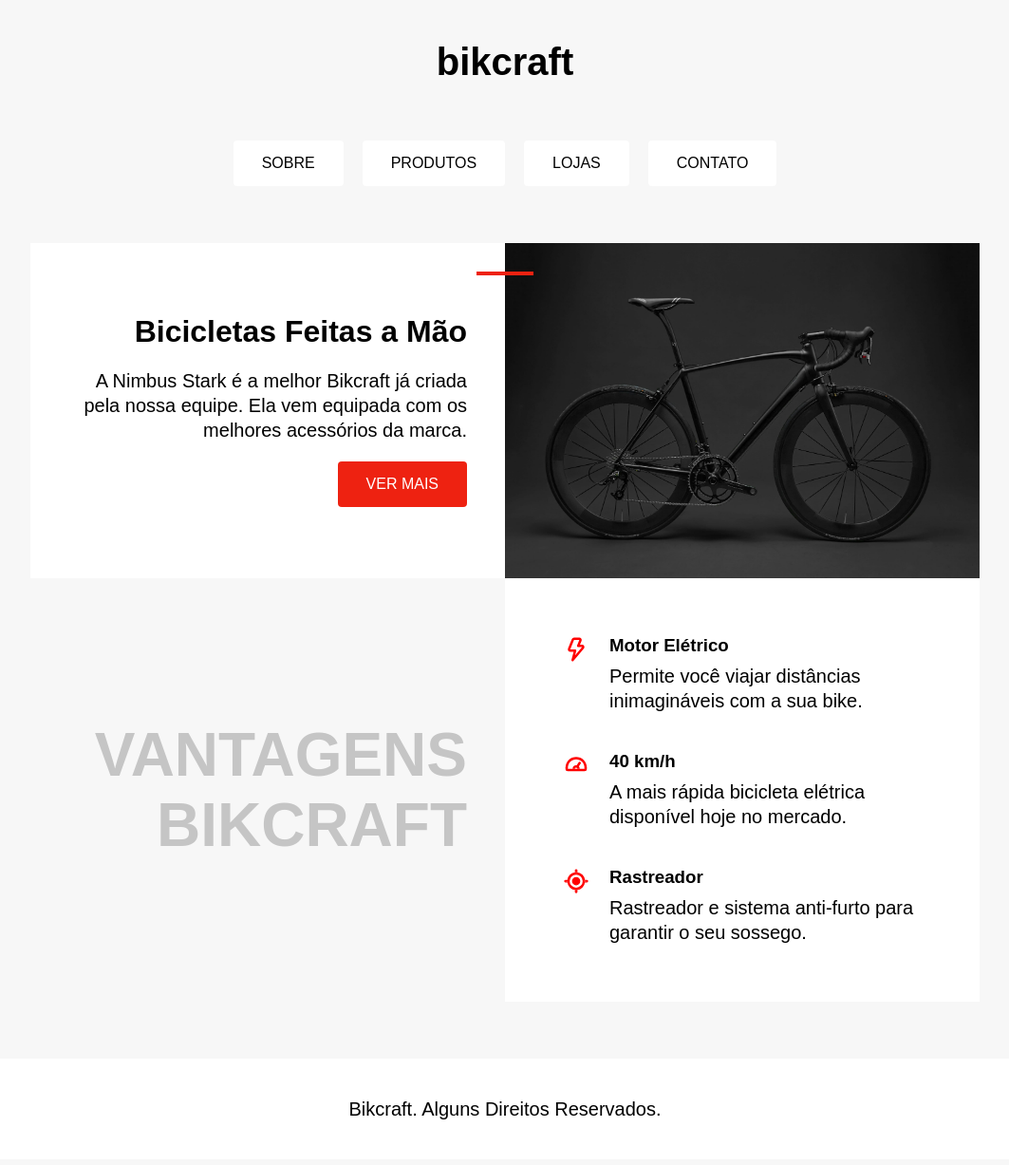
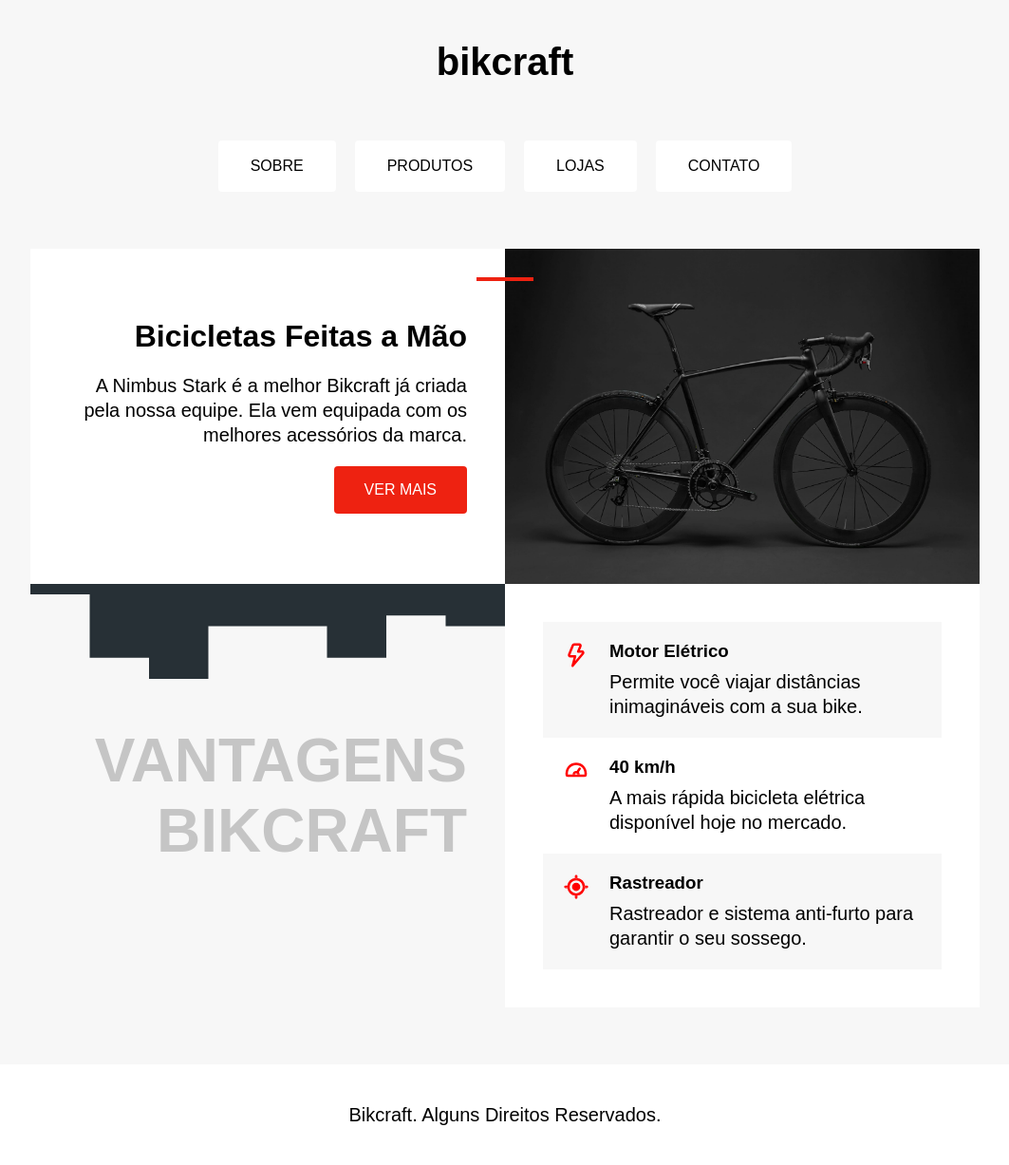
Before and after one commit to theyloralbuquerque/bikcraft, a plain HTML site: page index.html in a window 1280 px wide. Shown: the part 57-1284 px from the top of the page at 95% size, without its empty margins (108-1171 px from the left). Drawn offline with Linux system fonts and the light colour scheme.

Commit message:
refact: retactoring project, added semantics

```diff
--- a/css/styles.css
+++ b/css/styles.css
@@ -3,14 +3,14 @@ body {
   margin: 0px;
   background: #f7f7f7;
   display: grid;
-  gap: 60px;
+  gap: 3.75rem;
   justify-items: center;
-  margin-top: 60px;
+  margin-top: 3.75rem;
 }
 
 .titulo {
-  font-size: 40px;
-  margin-top: 40px;
+  font-size: 2.5rem;
+  margin-top: 2.5rem;
 }
 
 img {
@@ -22,37 +22,57 @@ a {
   text-decoration: none;
 }
 
+ul {
+  list-style: none;
+  margin: 0px;
+  padding: 0px;
+}
+
 p, h1, h2, h3 {
   margin: 0px;
 }
 
 p {
-  font-size: 20px;
+  font-size: 1.25rem;
   line-height: 1.3;
 }
+
+.header {
+  display: grid;
+  justify-items: center;
+  gap: 60px;
+}
+
 
 .menu {
   display: flex;
   flex-wrap: wrap;
-  gap: 20px;
+  gap: 1.25rem;
   justify-content: center;
+
 }
 
 .menu a {
+  display: block;
   background: #fff;
-  padding: 15px 30px;
+  padding: 1rem 2rem;
   border-radius: 4px;
   color: #000;
   text-transform: uppercase;
+  border: 2px solid transparent ;
 }
 
-.grid {
+.menu a:hover {
+  border: 2px solid #e21 ;
+}
+
+.conteudo {
   display: grid;
   grid-template-columns: 1fr 1fr;
   max-width: 1000px;
 }
 
-.descricao {
+.introducao {
   background: #fff;
   padding: 40px;
   text-align: right;
@@ -63,11 +83,15 @@ p {
   justify-items: end;
 }
 
-.detalhe {
+.introducao h1 {
+  font-size: 2rem;
+}
+
+.introducao::before {
+  content: '';
   width: 60px;
   height: 4px;
   background: #e21;
-  /* display: inline-block; */
   position: absolute;
   top: 30px;
   right: -30px;
@@ -76,23 +100,32 @@ p {
 .botao {
   background: #e21;
   color: #fff;
-  padding: 15px 30px;
+  padding: 1rem 2rem;
   border-radius: 4px;
   text-transform: uppercase;
 }
 
+.botao:hover {
+  background-color: #900;
+}
+
 .subtitulo {
-  font-size: 64px;
+  background-image: url('../img/wave.svg');
+  display: grid;
+  background-repeat: no-repeat;
+  background-position: top;
+  font-size: 4rem;
   text-transform: uppercase;
   color: rgba(0, 0, 0, 0.2);
   text-align: right;
   padding: 40px;
-  align-self: center;
+  align-items: center;
 }
 
 .vantagens {
   background: #fff;
   padding: 40px;
+  list-style: none;
 }
 
 .vantagens-item {
@@ -100,6 +133,14 @@ p {
   grid-template-columns: auto 1fr;
   gap: 0px 20px;
   padding: 20px;
+}
+
+.vantagens-item:nth-child(odd) {
+  background-color: #f7f7f7;
+}
+
+.vantagens-item:hover {
+  border-left: 4px solid #e21;
 }
 
 .vantagens-item p {
@@ -111,7 +152,7 @@ p {
   height: 30px;
 }
 
-.rodape {
+footer {
   background: #fff;
   width: 100%;
   text-align: center;
--- a/index.html
+++ b/index.html
@@ -8,17 +8,23 @@
     <link rel="stylesheet" href="./css/styles.css" />
   </head>
   <body>
+    <header class="header">
       <h1 class="titulo">bikcraft</h1>
-    <div class="menu">
-      <a href="/">Sobre</a>
-      <a href="/">Produtos</a>
-      <a href="/">Lojas</a>
-      <a href="/">Contato</a>
-    </div>
-    <div class="grid">
-      <div class="descricao">
-        <span class="detalhe"></span>
-        <h1>Bicicletas Feitas a Mão</h1>
+
+      <nav aria-label="primária">
+        <ul class="menu">
+          <li><a href="/">Sobre</a></li>
+          <li><a href="/">Produtos</a></li>
+          <li><a href="/">Lojas</a></li>
+          <li><a href="/">Contato</a></li>
+        </ul>
+      </nav>
+    </header>
+
+    <main>
+      <article class="conteudo">
+        <div class="introducao" aria-labelledby="label-introducao">
+          <h1 id="label-introducao">Bicicletas Feitas a Mão</h1>
           <p>
             A Nimbus Stark é a melhor Bikcraft já criada pela nossa equipe. Ela
             vem equipada com os melhores acessórios da marca.
@@ -27,30 +33,33 @@
         </div>
 
         <img class="bike" src="./img/bike-preta.jpg" alt="Bicicleta Bikcraft Preta" />
+      </article>
 
-      <h2 class="subtitulo">Vantagens Bikcraft</h2>
+      <article class="conteudo" aria-labelledby="label-vantagens">
+        <h2 class="subtitulo" id="label-vantagens">Vantagens Bikcraft</h2>
 
-      <div class="vantagens">
-        <div class="vantagens-item">
+        <ul class="vantagens">
+          <li class="vantagens-item">
             <img src="./img/thunder-svgrepo-com.svg" alt="">
             <h3>Motor Elétrico</h3>
             <p>Permite você viajar distâncias inimagináveis com a sua bike.</p>
-        </div>
-        <div class="vantagens-item">
+          </li>
+          <li class="vantagens-item">
             <img src="./img/velocidade-svgrepo-com.svg" alt="">
             <h3>40 km/h</h3>
             <p>A mais rápida bicicleta elétrica disponível hoje no mercado.</p>
-        </div>
-        <div class="vantagens-item">
+          </li>
+          <li class="vantagens-item">
             <img src="./img/gps-fixed-svgrepo-com.svg" alt="">
             <h3>Rastreador</h3>
             <p>Rastreador e sistema anti-furto para garantir o seu sossego.</p>
-        </div>
-      </div>
-    </div>
+          </li>
+        </ul>
+      </article>
+    </main>
 
-    <div class="rodape">
+    <footer>
       <p>Bikcraft. Alguns Direitos Reservados.</p>
-    </div>
+    </footer>
   </body>
 </html>
```
Also changed, not shown: img/wave.svg (added). Lines whose indentation alone changed are shown as unchanged.
